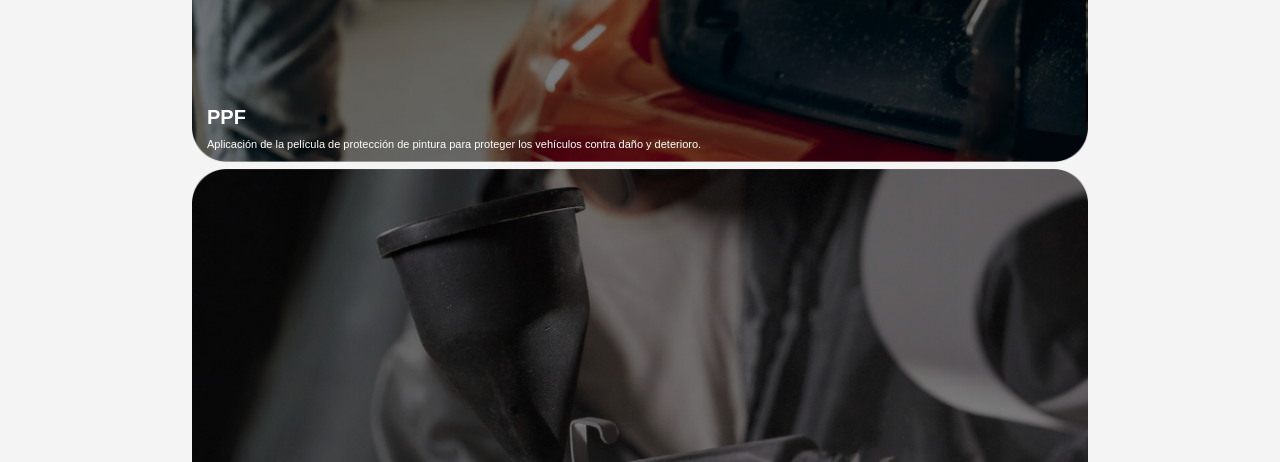
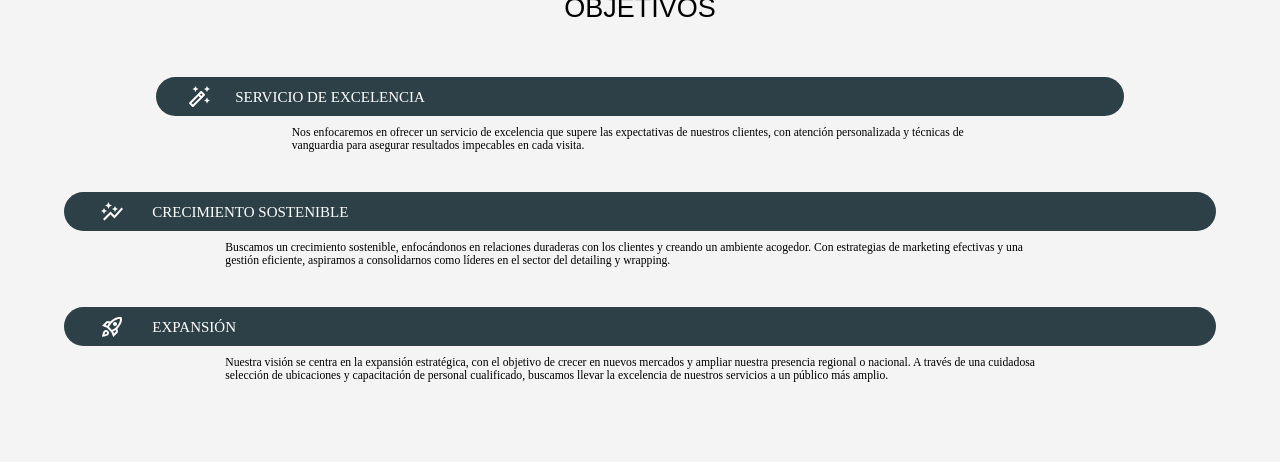
Before and after one commit to justinait/centerdetail, a React (Vite) app: page / in a window 1280 px wide. Shown: the part 2640-3102 px from the top of the page. Built offline with nearby package versions, Linux system fonts and the light colour scheme.

Commit message:
contenido de franquicias

```diff
--- a/src/Components/About/About3.css
+++ b/src/Components/About/About3.css
@@ -22,7 +22,7 @@
     align-items: center;
 }
 .objetivosText {
-    font-size: 10.7px;
+    font-size: 11.7px;
     width: 72%;
     line-height: normal;
     margin: 10px auto;
--- a/src/Components/Home/Home.jsx
+++ b/src/Components/Home/Home.jsx
@@ -26,10 +26,9 @@ function Home() {
       </div>
 
       < About />
+      < Proposal />
+      < About3 />
       < Techniques />
-      < Proposal />
-      {/* < About2 /> */}
-      < About3 />
 
       < Budget />
       < Footer />
```
